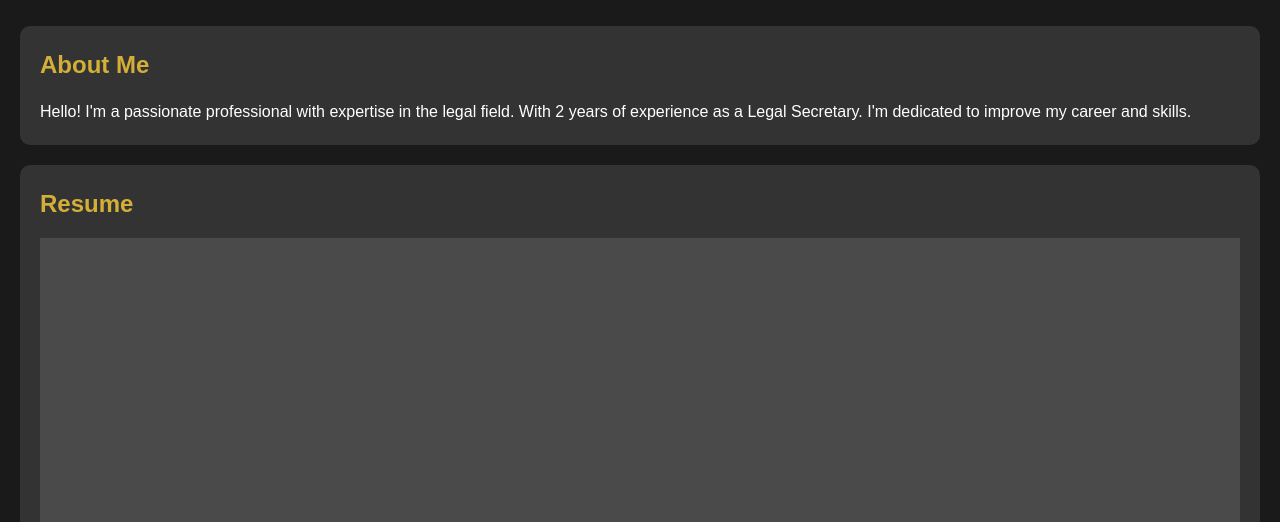
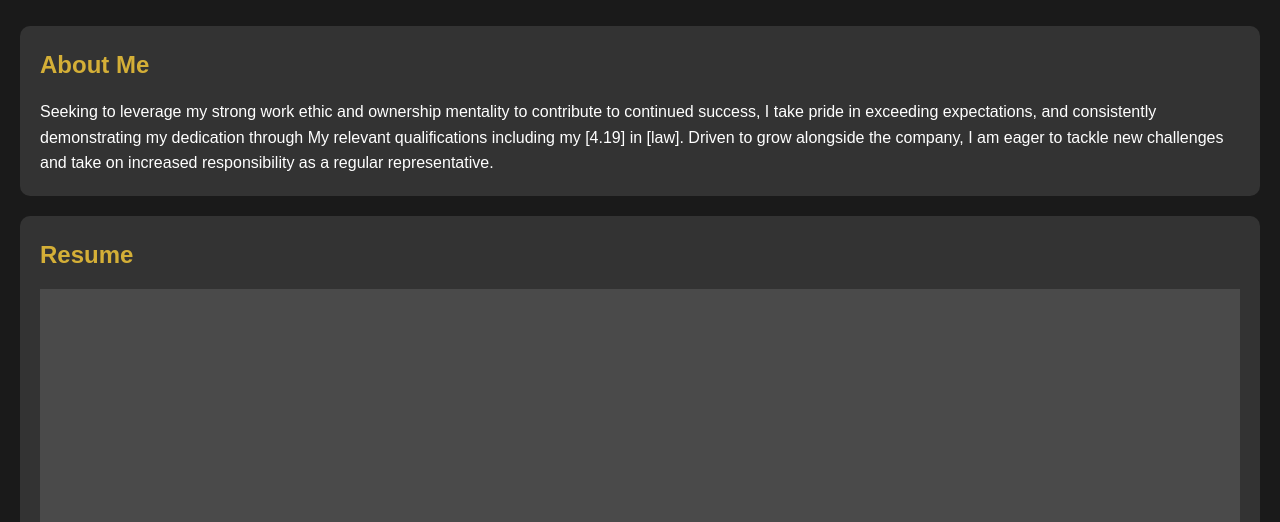
Before and after one commit to M0ks19/E-businss-Card.github.io, a plain HTML site: page index.html in a window 1280 px wide. Shown: the part 278-800 px from the top of the page. Drawn offline with Linux system fonts and the light colour scheme.

Commit message:
Update the "about me" section in the index.html file
Signed-off-by: M0ks19 <114463522+M0ks19@users.noreply.github.com>

```diff
--- a/index.html
+++ b/index.html
@@ -16,7 +16,7 @@
 
         <section id="about">
             <h2>About Me</h2>
-            <p>Hello! I'm a passionate professional with expertise in the legal field. With 2 years of experience as a Legal Secretary. I'm dedicated to improve my career and skills.</p>
+            <p>Seeking to leverage my strong work ethic and ownership mentality to contribute to continued success, I take pride in exceeding expectations, and consistently demonstrating my dedication through My relevant qualifications including my [4.19] in [law]. Driven to grow alongside the company, I am eager to tackle new challenges and take on increased responsibility as a regular representative.</p>
         </section>
 
         <section id="resume">
```
